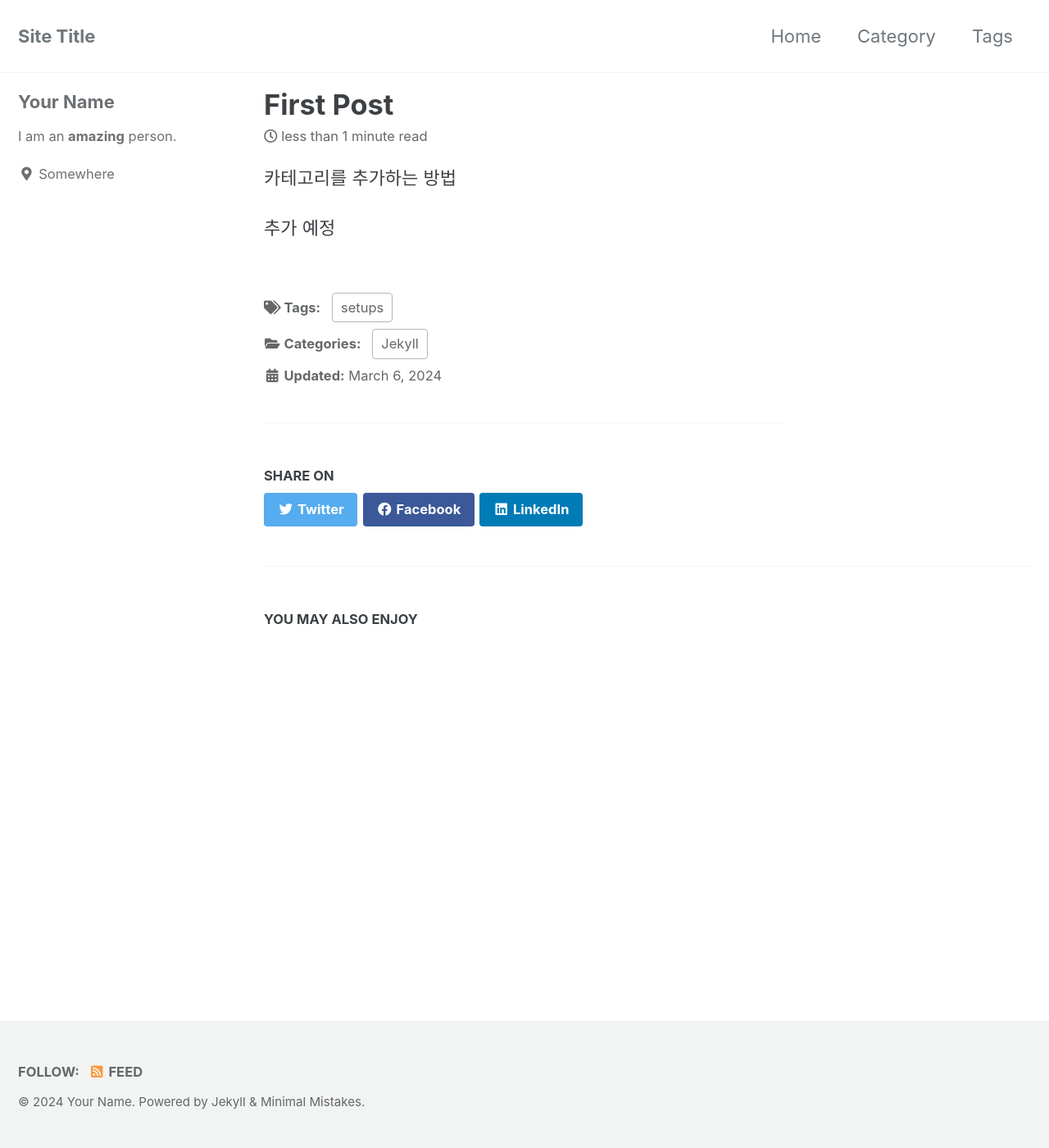
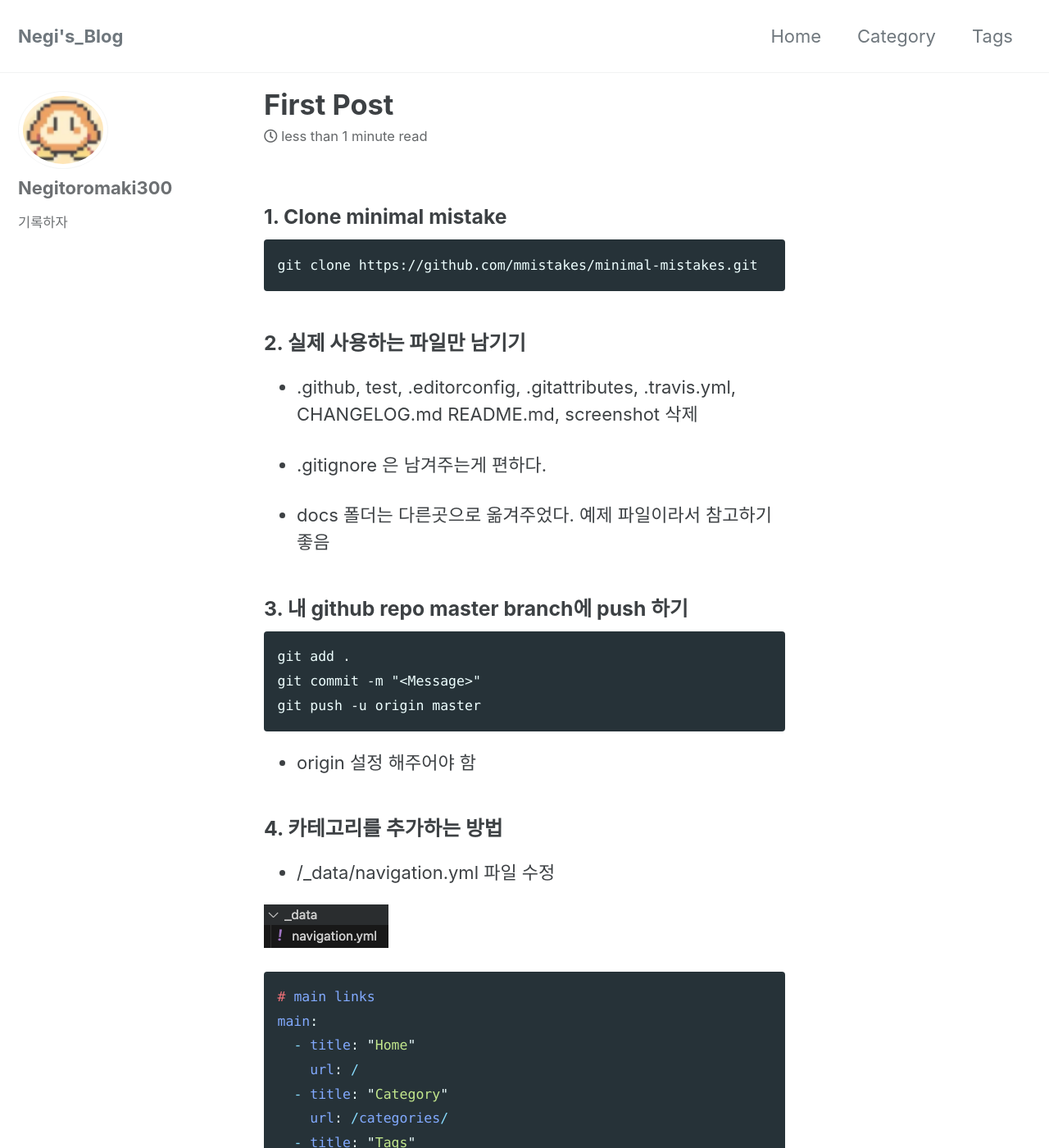
Before and after one commit to hhjlim/hhjlim.github.io, a Jekyll site: the page built from _posts/jekyll/2024-03-06-my-first-post.md, in a window 1280 px wide and 1400 px high. Shown: the whole window at 82% size. Built offline with Jekyll 4.4.1, drawn with Linux system fonts in a browser that asks for light colours; cached includes are drawn as plain includes; some of the changed text lies outside the part shown.

Commit message:
Finish first post about adding categories in blog, adding some info in _config.yml

````diff
--- a/_config.yml
+++ b/_config.yml
@@ -16,11 +16,11 @@ minimal_mistakes_skin    : "default" # "air", "aqua", "contrast", "dark", "dirt"
 
 # Site Settings
 locale                   : "en-US"
-title                    : "Site Title"
+title                    : "Negi's_Blog"
 title_separator          : "-"
 subtitle                 : # site tagline that appears below site title in masthead
-name                     : "Your Name"
-description              : "An amazing website."
+name                     : "Negitoromaki300"
+description              : "기록하는 공간"
 url                      : # the base hostname & protocol for your site e.g. "https://mmistakes.github.io"
 baseurl                  : # the subpath of your site, e.g. "/blog"
 repository               : # GitHub username/repo-name e.g. "mmistakes/minimal-mistakes"
@@ -28,7 +28,7 @@ teaser                   : # path of fallback teaser image, e.g. "/assets/images
 logo                     : # path of logo image to display in the masthead, e.g. "/assets/images/88x88.png"
 masthead_title           : # overrides the website title displayed in the masthead, use " " for no title
 # breadcrumbs            : false # true, false (default)
-words_per_minute         : 200
+words_per_minute         : #200
 comments:
   provider               : # false (default), "disqus", "discourse", "facebook", "staticman", "staticman_v2", "utterances", "giscus", "custom"
   disqus:
@@ -104,10 +104,10 @@ analytics:
 
 # Site Author
 author:
-  name             : "Your Name"
-  avatar           : # path of avatar image, e.g. "/assets/images/bio-photo.jpg"
-  bio              : "I am an **amazing** person."
-  location         : "Somewhere"
+  name             : "Negitoromaki300"
+  avatar           : "/assets/image/temp_Profile.png"
+  bio              : "기록하자"
+  location         : #"Korea"
   email            :
   links:
     - label: "Email"
--- a/_posts/jekyll/2024-03-06-my-first-post.md
+++ b/_posts/jekyll/2024-03-06-my-first-post.md
@@ -6,6 +6,69 @@ tags:
   - setups
 ---
 
-카테고리를 추가하는 방법
+### 1. Clone minimal mistake
+```
+git clone https://github.com/mmistakes/minimal-mistakes.git
+```
 
-추가 예정
+### 2. 실제 사용하는 파일만 남기기
+- .github, test, .editorconfig, .gitattributes, .travis.yml, CHANGELOG.md README.md, screenshot 삭제
+
+- .gitignore 은 남겨주는게 편하다.
+
+- docs 폴더는 다른곳으로 옮겨주었다. 예제 파일이라서 참고하기 좋음
+
+### 3. 내 github repo master branch에 push 하기
+```
+git add .
+git commit -m "<Message>"
+git push -u origin master
+```
+- origin 설정 해주어야 함
+
+### 4. 카테고리를 추가하는 방법
+- /_data/navigation.yml 파일 수정
+
+![adding navigation](../../assets/image/2024-03-06-my-first-post/image2_navigation.png)
+
+``` jsx
+# main links
+main:
+  - title: "Home"
+    url: /
+  - title: "Category"
+    url: /categories/
+  - title: "Tags"
+    url: /tags/
+```
+
+- navigation에 추가해준 카테고리에 대해
+ url 페이지 만들기
+ _pages 폴더 하위에 Categories.md Tags.md 파일 추가
+
+![adding _posts folder](../../assets/image/2024-03-06-my-first-post/image1_pages.png)
+
+``` jsx
+---
+title: "Posts by Category"
+layout: categories
+permalink: /categories/
+author_profile: true
+---
+```
+
+``` jsx
+---
+title: "Posts by Tag"
+permalink: /tags/
+layout: tags
+author_profile: true
+---
+```
+
+
+### 5 로컬 서버에서 잘 동작하는지 확인
+```
+bundle exec jekyll build
+bundle exec jekyll serve
+```
````
Also changed, not shown: assets/image/2024-03-06-my-first-post/image1_pages.png (added), assets/image/2024-03-06-my-first-post/image2_navigation.png (added), assets/image/temp_Profile.png (added).
